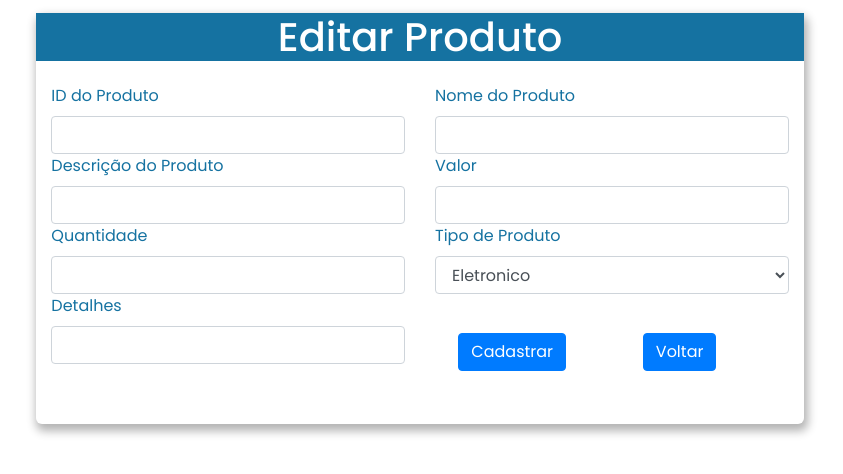
After one commit to Woschbrayan/TesteCarletto, a PHP site: page /functionUpdate.php in a window 1280 px wide. The commit adds this page. Shown: the top 474 px of the page, without its empty margins (220-1063 px from the left). Run offline with PHP 8.4, Linux system fonts and the light colour scheme; data comes from the database, SQL or seed files in the repository; data that the repository does not hold is empty.

Commit message:
Atualização 4

```diff
--- /dev/null
+++ b/editarProduto.php
@@ -0,0 +1,134 @@
+<!DOCTYPE html>
+
+<?php
+  include('Sql.php');
+  $id_produto = $_GET['numproduto'] ??  NULL;
+  $querySelect = "SELECT * FROM produto WHERE id_produto = $id_produto";
+
+try{
+  $result_query = mysqli_query($mysqli, $querySelect);
+
+}catch(\Exception $e){
+
+  //Se o try não der certo exibe erro
+  echo"erro: ".$e;
+
+  }
+
+$selectProdutos = mysqli_fetch_array($result_query);
+$idproduto = $selectProdutos[0];
+$produto = $selectProdutos[1];
+$descricao = $selectProdutos[2];
+$tipo = $selectProdutos[3];
+$valor = $selectProdutos[4];
+$quantidade = $selectProdutos[5];
+$data = $selectProdutos[6];
+$detalhes = $selectProdutos[7];
+
+?>
+
+<html lang="en">
+<head>
+               <meta charset="UTF-8">
+               <meta http-equiv="X-UA-Compatible" content="IE=edge">
+               <meta name="viewport" content="width=device-width, initial-scale=1.0">
+               <link rel="stylesheet" href="https://cdn.jsdelivr.net/npm/bootstrap@4.3.1/dist/css/bootstrap.min.css" integrity="sha384-ggOyR0iXCbMQv3Xipma34MD+dH/1fQ784/j6cY/iJTQUOhcWr7x9JvoRxT2MZw1T" crossorigin="anonymous">
+               <script src="https://maxcdn.bootstrapcdn.com/bootstrap/3.4.1/js/bootstrap.min.js"></script>
+               <script src="https://unpkg.com/boxicons@2.1.4/dist/boxicons.js"></script>
+               <title>Editar</title>
+               <style>
+               @import url('https://fonts.googleapis.com/css2?family=Poppins:wght@300;400;500;600;700&display=swap');
+               body{
+                font-family: 'Poppins';
+                margin: 0;
+                padding: 0;
+               }
+
+               .containerPrincipal{
+                position: relative;
+                width: 60%;
+                height: 40%;
+                left: 20%;
+                border-radius: 6px;
+                box-shadow: 2px 5px 10px 2px rgb(0 0 0 / 30%);
+                color: #1572a1;
+                margin-top: 1%;
+               }
+               .cabecalhoEdit{
+                              background-color: #1572a1;
+                              text-align: center;
+
+               }
+               .EditarProduto{
+                              padding: 2%;
+               }
+
+               .btn-primary{
+                              position: relative;
+                              margin: 5%;
+               }
+               a{
+                              color: white;
+                              font-style: none;
+               }
+               a:hover{
+                              color: white;
+                              font-style: none;
+               }
+
+
+    </style>
+</head>
+<body>
+<div class="containerPrincipal">
+
+                <div class="cabecalhoEdit"> <h1 style="color: white;">Editar Produto</h1></div>
+                <div class="EditarProduto">
+                              <form class="row g-3" action="functionUpdate.php" method="POST">
+
+                              <div class="col-md-6">
+                                             <label for="idProduto" class="form-label">ID do Produto</label>
+                                             <input type="text" class="form-control" id="idProduto" name="idProduto"  value="<?php echo "$idproduto"; ?>">
+                              </div>
+
+                              <div class="col-md-6">
+                                             <label for="EditProduto" class="form-label">Nome do Produto</label>
+                                             <input type="text" class="form-control" id="EditProduto" name="EditProduto"  value="<?php echo "$produto"; ?>">
+                              </div>
+
+                              <div class="col-md-6">
+                                             <label for="EditDescricao" class="form-label" >Descrição do Produto</label>
+                                             <input type="text" class="form-control" id="EditDescricao" name="EditDescricao" value="<?php echo "$descricao"; ?>">
+                              </div>
+
+                              <div class="col-md-6">
+                                             <label for="EditValor" class="form-label" >Valor</label>
+                                             <input type="number" class="form-control" id="EditValor" name="EditValor" value="<?php echo "$valor"; ?>">
+                              </div>
+
+                              <div class="col-md-6">
+                                             <label for="EditQtd" class="form-label">Quantidade</label>
+                                             <input type="number" class="form-control" id="EditQtd" name="EditQtd" value="<?php echo "$quantidade"; ?>">
+                              </div>
+
+                              <div class="col-md-6">
+                                             <label for="EditTipo" class="form-label">Tipo de Produto</label>
+                                             <select class="form-control" name="EditTipo" id="EditTipo" value="<?php echo "$tipo"; ?>">
+                                             <option value="eletronicos">Eletronico</option>
+                                             <option value="alimento">Alimento</option>
+                                             <option value="moda">Moda</option>
+                                             </select>
+                              </div>
+
+                              <div class="col-md-6">
+                                             <label for="EditDetalhes" class="form-label" >Detalhes</label>
+                                             <input type="text" class="form-control" id="EditDetalhes" name="EditDetalhes" value="<?php echo "$detalhes"; ?>">
+                              </div>
+
+                              <button type="submit" class="btn btn-primary">Cadastrar</button>
+                              <button type="" class="btn btn-primary"><a href="home.php"> Voltar</button> </a>
+                              </form>
+               </div>
+</div>
+</body>
+</html>
--- /dev/null
+++ b/functionUpdate.php
@@ -0,0 +1,34 @@
+<?php
+
+include('Sql.php');
+include('editarProduto.php');
+
+//recebendo os valores passado no arquivo anterior
+$id_produto = $_POST['idProduto'] ??  null;
+$produto = $_POST['EditProduto'] ??  null;
+$descricao =$_POST['EditDescricao'] ?? null;
+$tipo = $_POST['EditTipo'] ?? null;
+$valor =$_POST['EditValor'] ?? null;
+$qtd = $_POST['EditQtd'] ?? null;
+$detalhes = $_POST['EditDetalhes'] ?? null;
+
+//Comando update
+$sql = "UPDATE produto SET
+               nome_produto= '$produto',
+               descricao_produto= '$descricao',
+               tipo_produto= '$tipo',
+               valor_produto= '$valor',
+               quantidade_produto= '$qtd',
+               detalhes_produto='$detalhes'
+               WHERE id_produto= $id_produto";
+
+
+//Try Catch
+try{
+               mysqli_query($mysqli,$sql);
+
+}catch(\Exception $e){
+               echo"erro: ".$e;
+}
+
+?>
```
Also changed, not shown: detalhesProdutos.php (+42 -49 lines), functionDetalhes.php (deleted, +0 -9 lines), home.php (+8 -6 lines).
